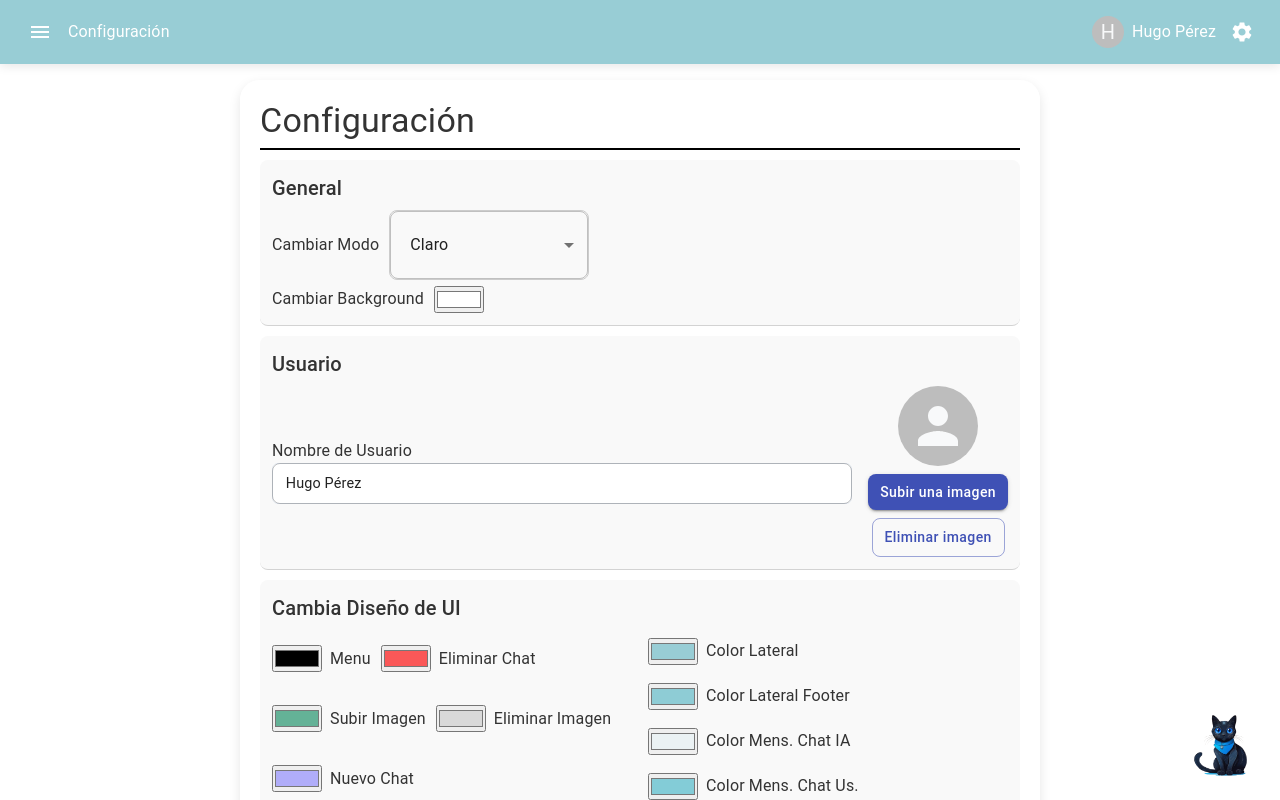
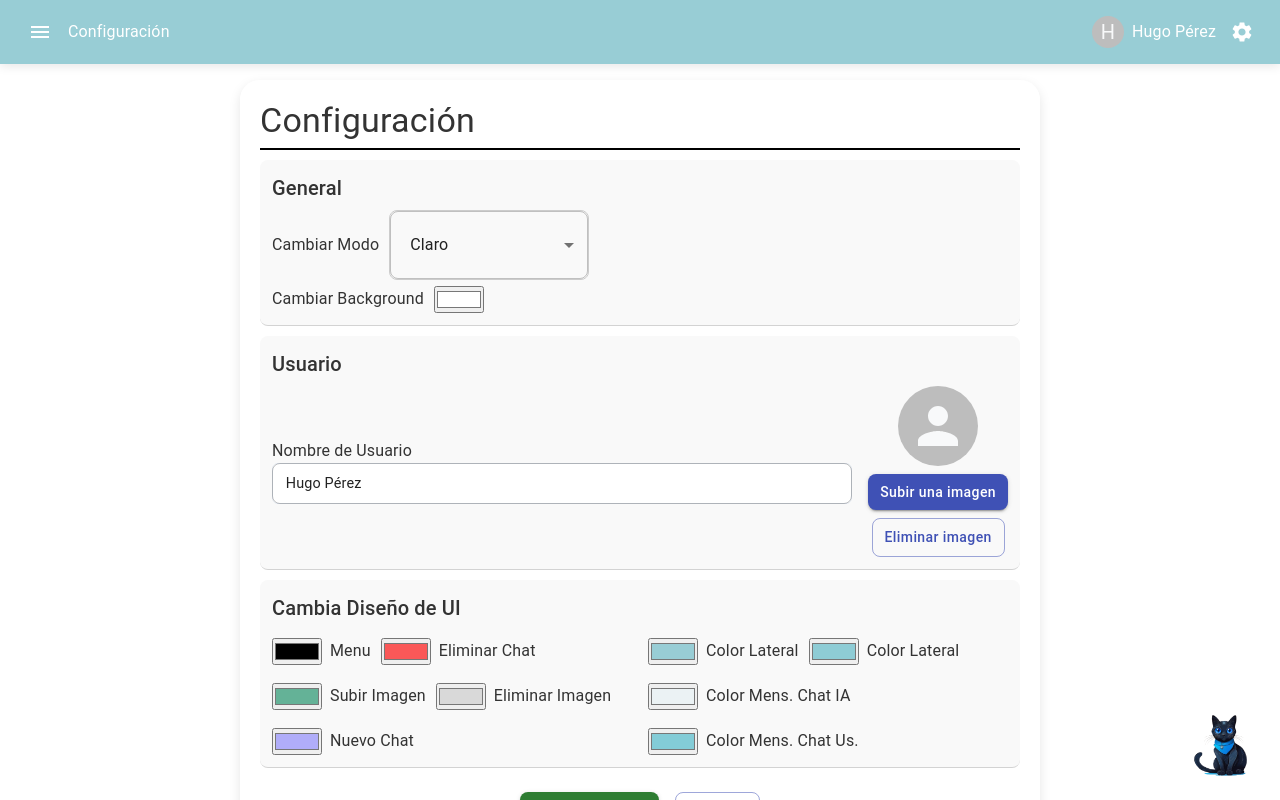
Before and after one commit to ElSenpaiSAMA/Proyecto_Study_Bot, a React (Create React App) app: page /configuracion in a window 1280 px wide. Built offline with nearby package versions, Linux system fonts and the light colour scheme.

Commit message:
Cambio en Configuracion

```diff
--- a/src/frontend/pages/ConfigPage.js
+++ b/src/frontend/pages/ConfigPage.js
@@ -180,7 +180,7 @@ const ConfigPage = () => {
                   value={tempConfig.colorLateralFooter}
                   onChange={(e) => updateTempConfig("colorLateralFooter", e.target.value)}
                 />
-                <Typography>Color Lateral Footer</Typography>
+                <Typography>Color Lateral </Typography>
               </Box>
               <Box display="flex" alignItems="center" gap={1} mt={1}>
                 <input
```
